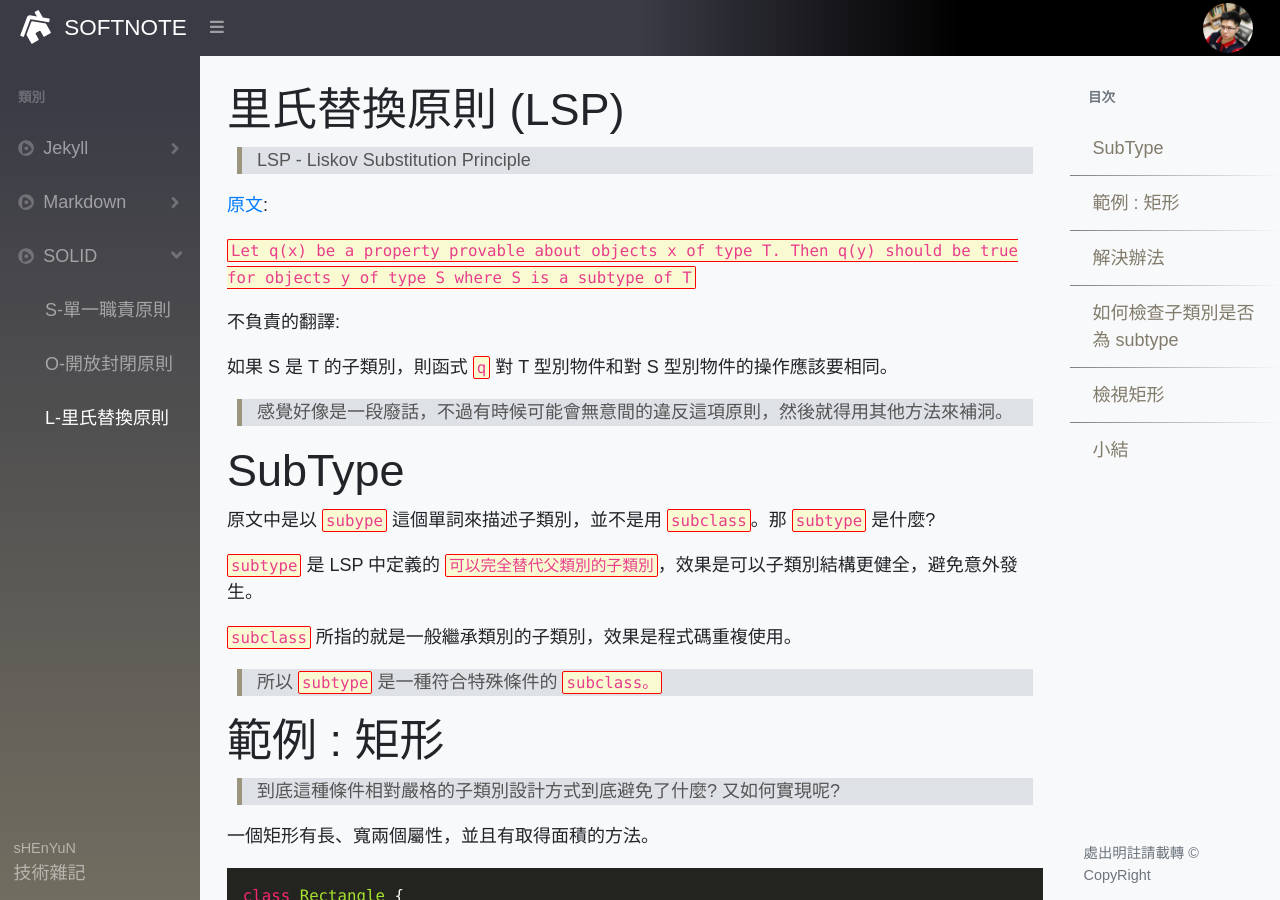
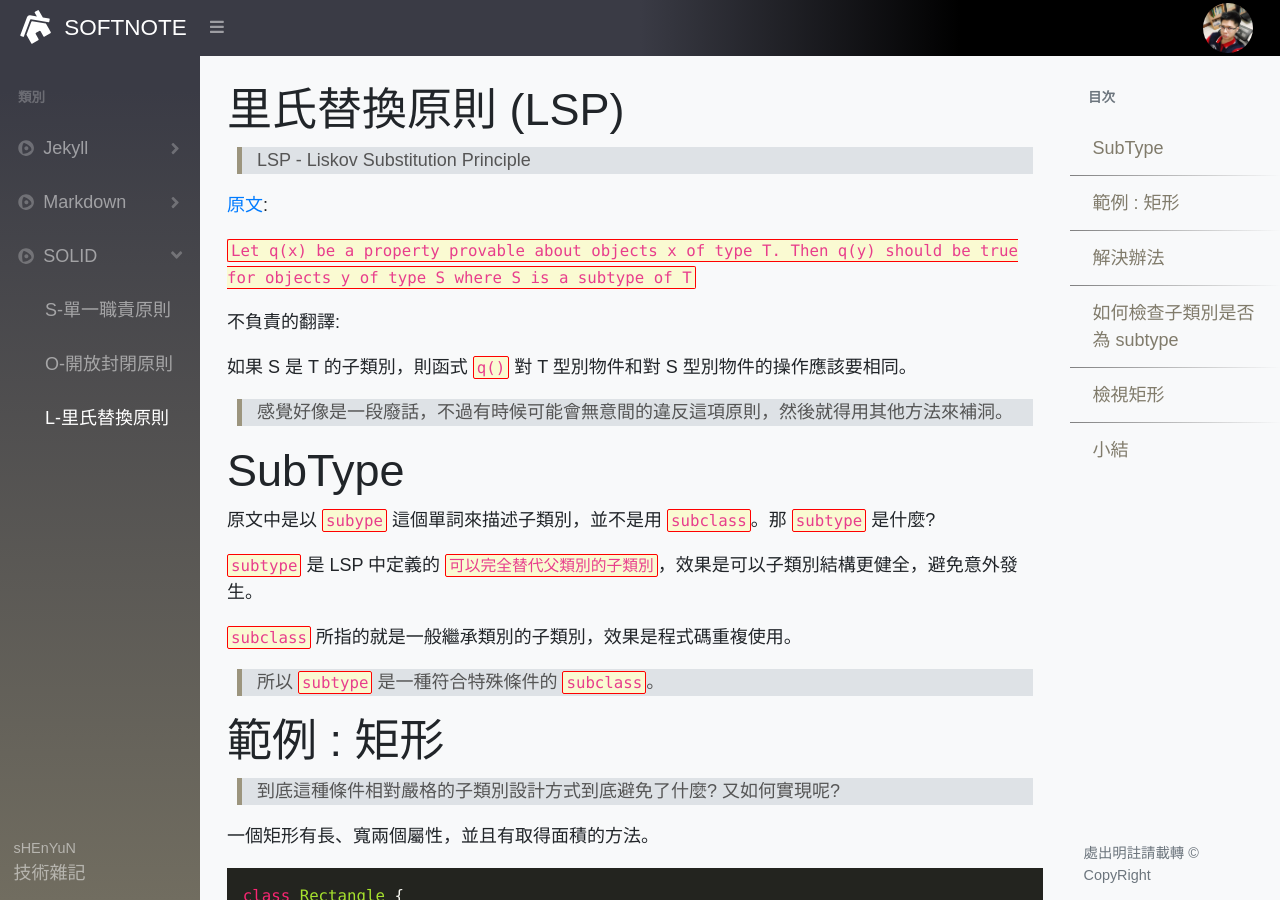
Before and after one commit to vulcanshen/softnote_blog, a Jekyll site: the page built from _posts/solid/2020-09-19-lsp.md, in a window 1280 px wide and 900 px high. Built offline with Jekyll 4.4.1, drawn with Linux system fonts in a browser that asks for light colours; nearby versions of some CDN libraries; some web fonts are replaced.

Commit message:
adjust lsp md

```diff
--- a/_posts/solid/2020-09-19-lsp.md
+++ b/_posts/solid/2020-09-19-lsp.md
@@ -14,7 +14,7 @@ description: "子類別必須能夠完全替換父類別，並且行為正常。
 
 不負責的翻譯:
 
-如果 S 是 T 的子類別，則函式 `q` 對 T 型別物件和對 S 型別物件的操作應該要相同。
+如果 S 是 T 的子類別，則函式 `q()` 對 T 型別物件和對 S 型別物件的操作應該要相同。
 
 > 感覺好像是一段廢話，不過有時候可能會無意間的違反這項原則，然後就得用其他方法來補洞。
 
@@ -26,7 +26,7 @@ description: "子類別必須能夠完全替換父類別，並且行為正常。
 
 `subclass` 所指的就是一般繼承類別的子類別，效果是程式碼重複使用。
 
-> 所以 `subtype` 是一種符合特殊條件的 `subclass。`
+> 所以 `subtype` 是一種符合特殊條件的 `subclass`。
 
 # 範例 : 矩形
 
```
